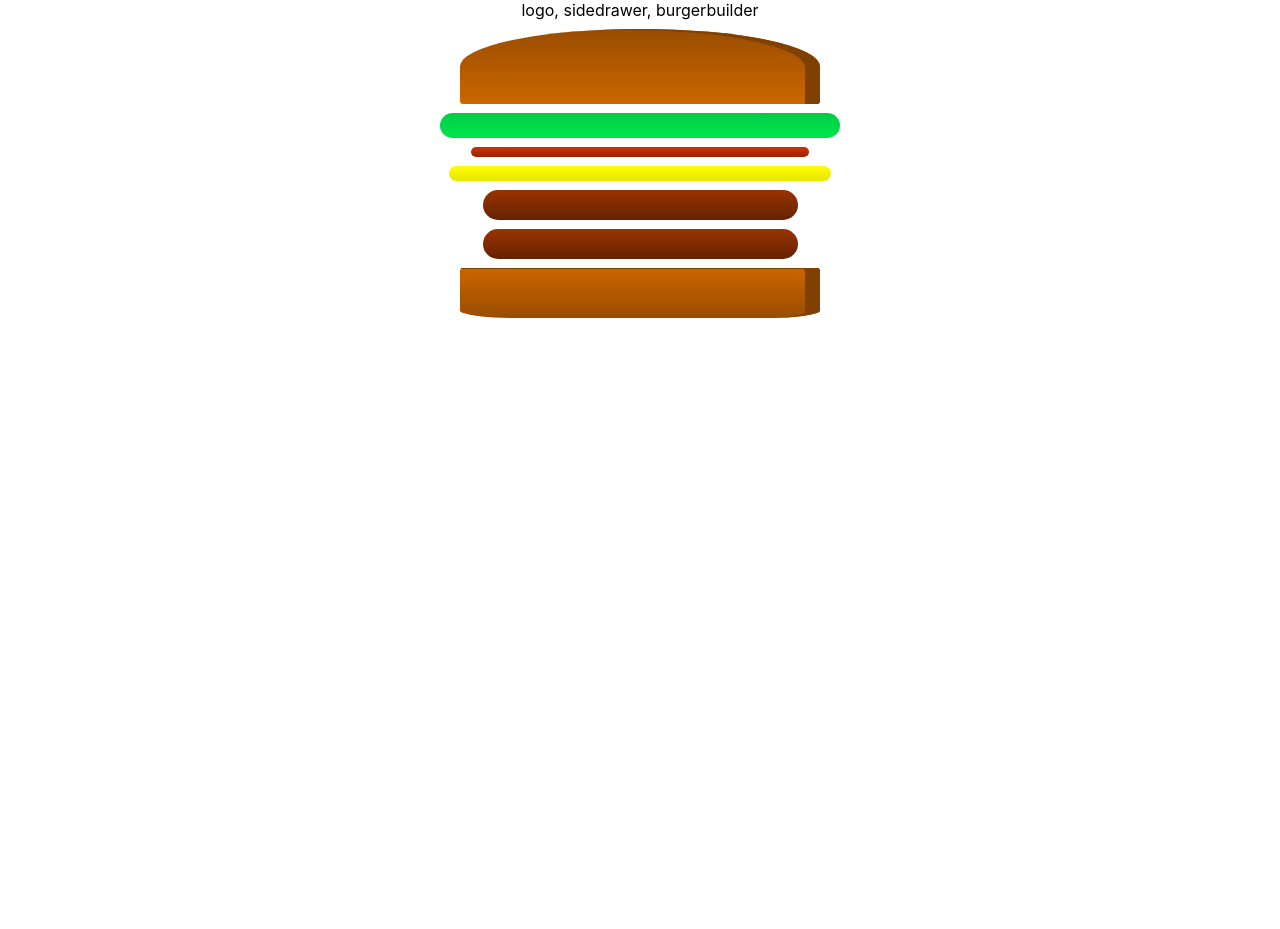
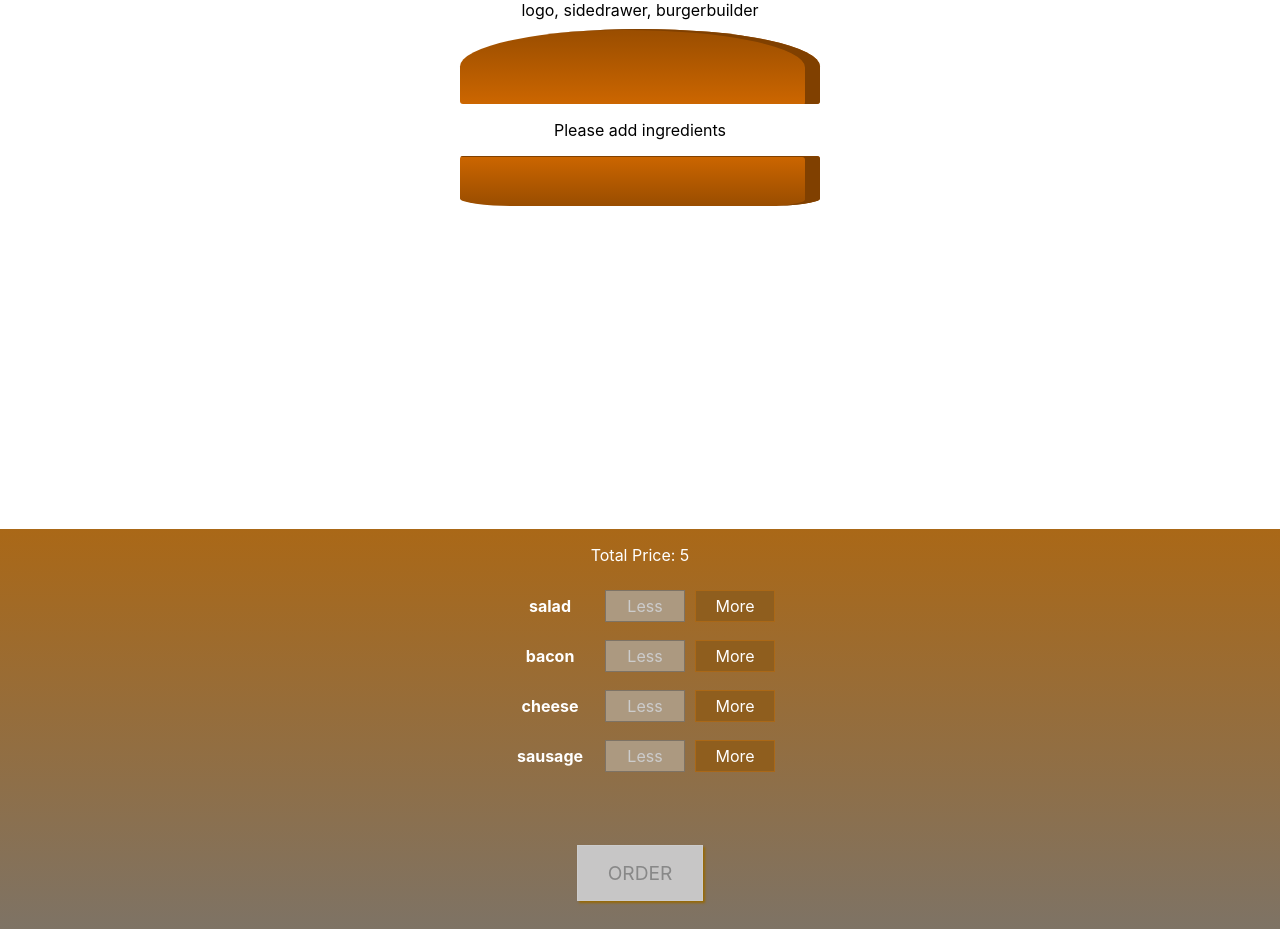
Before and after one commit to li-chengze/burger-order-app, a React (Create React App) app: page / in a window 1280 px wide. Before the commit the page ends 800 px from the top, so only its background shows below. Built offline with nearby package versions, Linux system fonts and the light colour scheme.

Commit message:
implement order summary modal

```diff
--- /dev/null
+++ b/src/components/BuilderControls/BuilderControl/BuilderControl.js
@@ -0,0 +1,19 @@
+import React from 'react';
+import classes from "./BuilderControl.module.css"
+
+const builderControl = props => {
+    return (
+        <div className={classes.BuilderControl}>
+            <label className={classes.Label}>{props.type}</label>
+            <button
+                className={classes.Less}
+                disabled={props.ingredientCount === 0}
+                onClick={() => { props.removeIngredientHandler(props.type) }}>
+                Less
+            </button>
+            <button className={classes.More} onClick={() => { props.addIngredientHandler(props.type) }}>More</button>
+        </div>
+    );
+}
+
+export default builderControl;
--- /dev/null
+++ b/src/components/BuilderControls/BuilderControl/BuilderControl.module.css
@@ -0,0 +1,57 @@
+.BuilderControl {
+    display: flex;
+    justify-content: space-between;
+    align-items: center;
+    margin: 5px 0;
+}
+
+.BuilderControl button {
+    display: block;
+    font: inherit;
+    padding: 5px;
+    margin: 0 5px;
+    width: 80px;
+    border: 1px solid #AA6817;
+    cursor: pointer;
+    outline: none;
+}
+
+.BuilderControl button:disabled {
+    background-color: #AC9980;
+    border: 1px solid #7E7365;
+    color: #ccc;
+    cursor: default;
+}
+
+.BuilderControl button:hover:disabled {
+    background-color: #AC9980;
+    color: #ccc;
+    cursor: not-allowed;
+}
+
+.Label {
+    padding: 10px;
+    font-weight: bold;
+    width: 80px;
+    color: white;
+}
+
+.BuilderControl .Less {
+    background-color: #D39952;
+    color: white;
+}
+
+.BuilderControl .More {
+    background-color: #8F5E1E;
+    color: white;
+}
+
+.BuilderControl .Less:hover, .BuilderControl .Less:active {
+    background-color: #DAA972;
+    color: white;
+}
+
+.BuilderControl .More:hover,.BuilderControl .More:active {
+    background-color: #99703F;
+    color: white;
+}
--- /dev/null
+++ b/src/components/BuilderControls/BuilderControls.js
@@ -0,0 +1,32 @@
+import React from 'react';
+import BuilderControl from "./BuilderControl/BuilderControl";
+import classes from "./BuilderControls.module.css";
+
+import { BURGER_BASE_PRICE } from "../../container/BurgerBuilder/BurgerBuilder";
+
+const builderControls = props => {
+
+    return (
+        <div className={classes.BuilderControls}>
+            <p className={classes.PriceBanner}>Total Price: {props.totalPrice}</p>
+            {Object.keys(props.ingredients)
+                .map(ingredient =>
+                    <BuilderControl
+                        key={ingredient}
+                        type={ingredient}
+                        ingredientCount={props.ingredients[ingredient]}
+                        addIngredientHandler={props.addIngredientHandler}
+                        removeIngredientHandler={props.removeIngredientHandler}
+                    />)}
+            <button
+                className={classes.OrderButton}
+                disabled={props.totalPrice === BURGER_BASE_PRICE}
+                onClick={props.clickOrderHandler}
+            >
+                ORDER
+            </button>
+        </div>
+    );
+}
+
+export default builderControls;
--- /dev/null
+++ b/src/components/BuilderControls/BuilderControls.module.css
@@ -0,0 +1,55 @@
+.BuilderControls {
+    width: 100%;
+    height: 50vh;
+    background: linear-gradient(#AA6817, #7E7365);
+    display: flex;
+    flex-flow: column;
+    align-items: center;
+    margin: auto;
+}
+
+.PriceBanner {
+    color: white;
+}
+
+.OrderButton {
+    background-color: #DAD735;
+    outline: none;
+    cursor: pointer;
+    border: 1px solid #966909;
+    color: #966909;
+    font-family: inherit;
+    font-size: 1.2em;
+    padding: 15px 30px;
+    box-shadow: 2px 2px 2px #966909;
+    margin: 5%;
+}
+
+.OrderButton:hover, .OrderButton:active {
+    background-color: #A0DB41;
+    border: 1px solid #966909;
+    color: #966909;
+}
+
+.OrderButton:disabled {
+    background-color: #C7C6C6;
+    cursor: not-allowed;
+    border: 1px solid #ccc;
+    color: #888888;
+}
+
+.OrderButton:not(:disabled) {
+    animation: enable 0.3s linear;
+}
+
+@keyframes enable {
+    0% {
+        transform: scale(1);
+    }
+    60% {
+        transform: scale(1.1);
+    }
+    100% {
+        transform: scale(1);
+    }
+}
--- a/src/components/Burger/Burger.js
+++ b/src/components/Burger/Burger.js
@@ -4,15 +4,25 @@ import Ingredient from '../Ingredient/Ingredient';
 
 const burger = props => {
     const ingredients =
-        Object.keys(props.integredients).reduce(
+        Object.keys(props.ingredients).reduce(
             (arr, ingredient) => {
-                return arr.concat(Array(props.integredients[ingredient]).fill(ingredient))
+                return arr.concat(Array(props.ingredients[ingredient]).fill(ingredient))
             },
             []);
+
+    const ingredientsComponent =
+        ingredients.length === 0
+            ? <p>Please add ingredients</p> :
+            ingredients.map(
+                (ingredient, index) =>
+                    <Ingredient key={ingredient + index} type={ingredient}
+                    />
+            );
+
     return (
         <div className={classes.Burger}>
             <div className={classes.UpperBread}></div>
-            {ingredients.map((ingredient, index) => <Ingredient key={ingredient + index} type={ingredient} />)}
+            {ingredientsComponent}
             <div className={classes.BottomBread}></div>
         </div>
     );
--- /dev/null
+++ b/src/components/Button/Button.js
@@ -0,0 +1,18 @@
+import React from 'react';
+import classes from './Button.module.css';
+
+const button = props => {
+    let btnClass = null;
+    if (props.btnType === 'Danger') {
+        btnClass = classes.Danger;
+    } else if (props.btnType === 'Success') {
+        btnClass = classes.Success;
+    }
+    return (
+        <button className={[classes.Button, btnClass].join(" ")}>
+            {props.children}
+        </button>
+    );
+}
+
+export default button;
--- /dev/null
+++ b/src/components/Button/Button.module.css
@@ -0,0 +1,24 @@
+.Button {
+    background-color: transparent;
+    border: none;
+    color: white;
+    outline: none;
+    cursor: pointer;
+    font: inherit;
+    padding: 10px;
+    margin: 10px;
+    font-weight: bold;
+}
+
+.Button:first-of-type {
+    margin-left: 0;
+    padding-left: 0;
+}
+
+.Success {
+    color: #5C9210;
+}
+
+.Danger {
+    color: #944317;
+}
--- /dev/null
+++ b/src/components/Modal/Modal.js
@@ -0,0 +1,19 @@
+import React from 'react';
+import classes from "./Modal.module.css";
+
+import OrderSummary from "../OrderSummary/OrderSummary";
+import Button from "../Button/Button";
+
+const modal = props => {
+    return (
+        <div
+            className={classes.Modal}
+            style={{ transform: props.checking ? "translateY(0)" : "translateY(-100vh)" }}>
+            <OrderSummary ingredients={props.ingredients} />
+            <Button btnType="Danger">Cancel</Button>
+            <Button btnType="Success">Continue</Button>
+        </div>
+    );
+}
+
+export default modal;
--- /dev/null
+++ b/src/components/Modal/Modal.module.css
@@ -0,0 +1,20 @@
+.Modal {
+    position: fixed;
+    z-index: 500;
+    background-color: white;
+    width: 70%;
+    border: 1px solid #ccc;
+    box-shadow: 1px 1px 1px black;
+    padding: 16px;
+    left: 15%;
+    top: 30%;
+    box-sizing: border-box;
+    transition: all 0.3s ease-out;
+}
+
+@media (min-width: 600px) {
+    .Modal {
+        width: 500px;
+        left: calc(50% - 250px);
+    }
+}
--- /dev/null
+++ b/src/components/OrderSummary/OrderSummary.js
@@ -0,0 +1,18 @@
+import React from 'react';
+
+const orderSummary = props => {
+    return (
+        <div>
+            <p>This is your delicious hamburger</p>
+            <ul style={{ textAlign: "left" }}>
+                {Object.entries(props.ingredients)
+                    .map(entry =>
+                        <li key={entry[0]}><label>{entry[0]}</label>: {entry[1]}</li>
+                    )
+                }
+            </ul>
+        </div>
+    );
+}
+
+export default orderSummary;
--- a/src/container/BurgerBuilder/BurgerBuilder.js
+++ b/src/container/BurgerBuilder/BurgerBuilder.js
@@ -1,22 +1,90 @@
 import React, { Component } from 'react';
 
-import Burger from "../../components/Burger/Burger"
+import Burger from "../../components/Burger/Burger";
+import BuilderControls from "../../components/BuilderControls/BuilderControls";
+import Modal from "../../components/Modal/Modal";
+
+const INGREDIENTS_PRICE = {
+    salad: 1.2,
+    bacon: 2,
+    cheese: 0.8,
+    sausage: 2.5,
+}
+
+export const BURGER_BASE_PRICE = 5;
 
 class BurgerBuilder extends Component {
 
     state = {
-        integredients: {
-            salad: 1,
-            bacon: 1,
-            cheese: 1,
-            sausage: 2,
-        }
+        ingredients: {
+            salad: 0,
+            bacon: 0,
+            cheese: 0,
+            sausage: 0,
+        },
+        totalPrice: BURGER_BASE_PRICE,
+        checking: false,
     }
+
     render() {
         return (
             <div>
-                <Burger integredients={this.state.integredients} />
+                <Modal checking={this.state.checking} ingredients={this.state.ingredients} />
+                <Burger ingredients={this.state.ingredients} />
+                <BuilderControls
+                    ingredients={this.state.ingredients}
+                    totalPrice={this.state.totalPrice}
+                    addIngredientHandler={this.addIngredientHandler}
+                    removeIngredientHandler={this.removeIngredientHandler}
+                    clickOrderHandler={this.clickOrderHandler}
+                />
             </div>);
+    }
+
+    addIngredientHandler = (ingredient) => {
+        this.setState(prevState => {
+            const prevIngredients = prevState.ingredients;
+            const updatedIngredients = {
+                ...prevIngredients,
+            }
+
+            updatedIngredients[ingredient] = prevIngredients[ingredient] + 1;
+
+            const newPrice = Number((prevState.totalPrice + INGREDIENTS_PRICE[ingredient]).toFixed(2));
+
+            return {
+                ...prevState,
+                ingredients: updatedIngredients,
+                totalPrice: newPrice,
+            }
+        });
+    }
+
+    removeIngredientHandler = (ingredient) => {
+        this.setState(prevState => {
+            const prevIngredients = prevState.ingredients;
+            const updatedIngredients = {
+                ...prevIngredients,
+            }
+            let newPrice = prevState.totalPrice;
+
+            if (updatedIngredients[ingredient] > 0) {
+                updatedIngredients[ingredient] = prevIngredients[ingredient] - 1;
+                newPrice = Number((newPrice - INGREDIENTS_PRICE[ingredient]).toFixed(2));
+            }
+
+            return {
+                ...prevState,
+                ingredients: updatedIngredients,
+                totalPrice: newPrice,
+            }
+        })
+    }
+
+    clickOrderHandler = () => {
+        this.setState({
+            checking: true,
+        });
     }
 }
 
```
